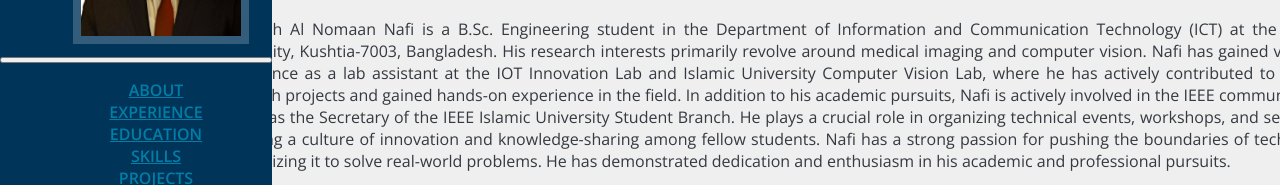
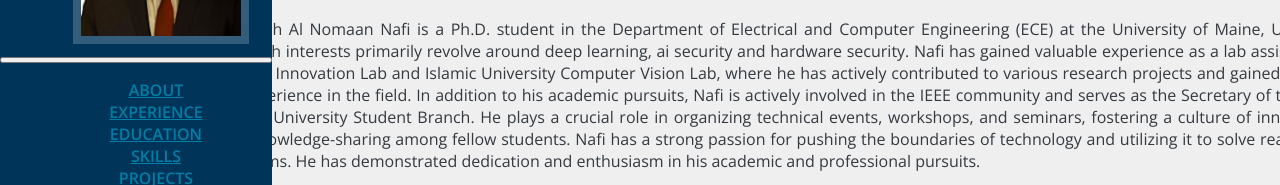
Before and after one commit to Nnafi1211/resume, a website with bundled scripts: page index.html in a window 1280 px wide. Shown: the part 346-531 px from the top of the page. Built offline with nearby package versions, Linux system fonts and the light colour scheme; a web font is replaced by a local one.

Commit message:
Update index.html
Status Update

```diff
--- a/index.html
+++ b/index.html
@@ -104,7 +104,7 @@
               </div>
             </span>
             <p class="mb-5" style="text-align: justify;">
-              Abdullah Al Nomaan Nafi is a B.Sc. Engineering student in the Department of Information and Communication Technology (ICT) at the Islamic University, Kushtia-7003, Bangladesh. His research interests primarily revolve around medical imaging and computer vision.
+              Abdullah Al Nomaan Nafi is a Ph.D. student in the Department of Electrical and Computer Engineering (ECE) at the University of Maine, USA. His research interests primarily revolve around deep learning, ai security and hardware security.
               Nafi has gained valuable experience as a lab assistant at the IOT Innovation Lab and Islamic University Computer Vision Lab, where he has actively contributed to various research projects and gained hands-on experience in the field.
               In addition to his academic pursuits, Nafi is actively involved in the IEEE community and serves as the Secretary of the IEEE Islamic University Student Branch. He plays a crucial role in organizing technical events, workshops, and seminars, fostering a culture of innovation and knowledge-sharing among fellow students.
               Nafi has a strong passion for pushing the boundaries of technology and utilizing it to solve real-world problems. He has demonstrated dedication and enthusiasm in his academic and professional pursuits.
```
